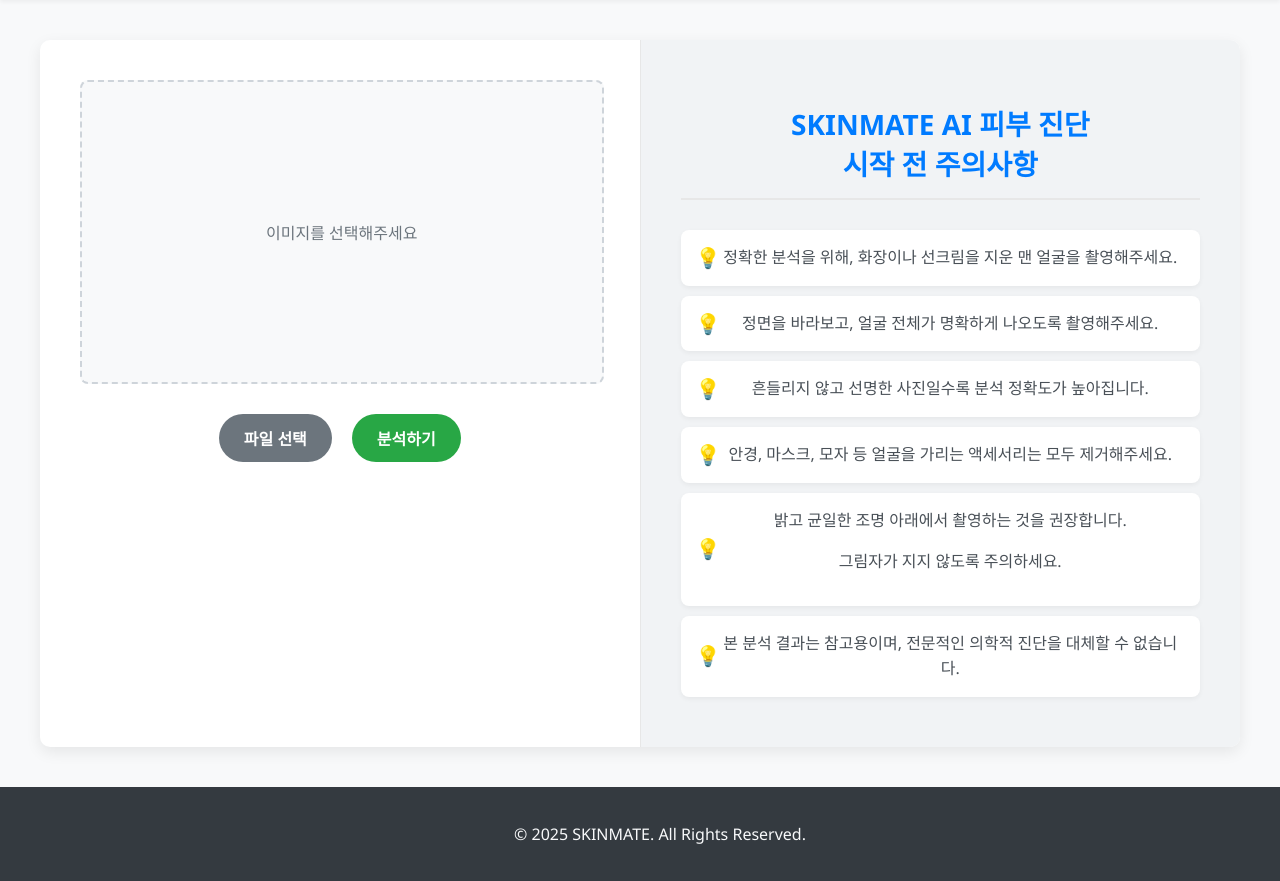
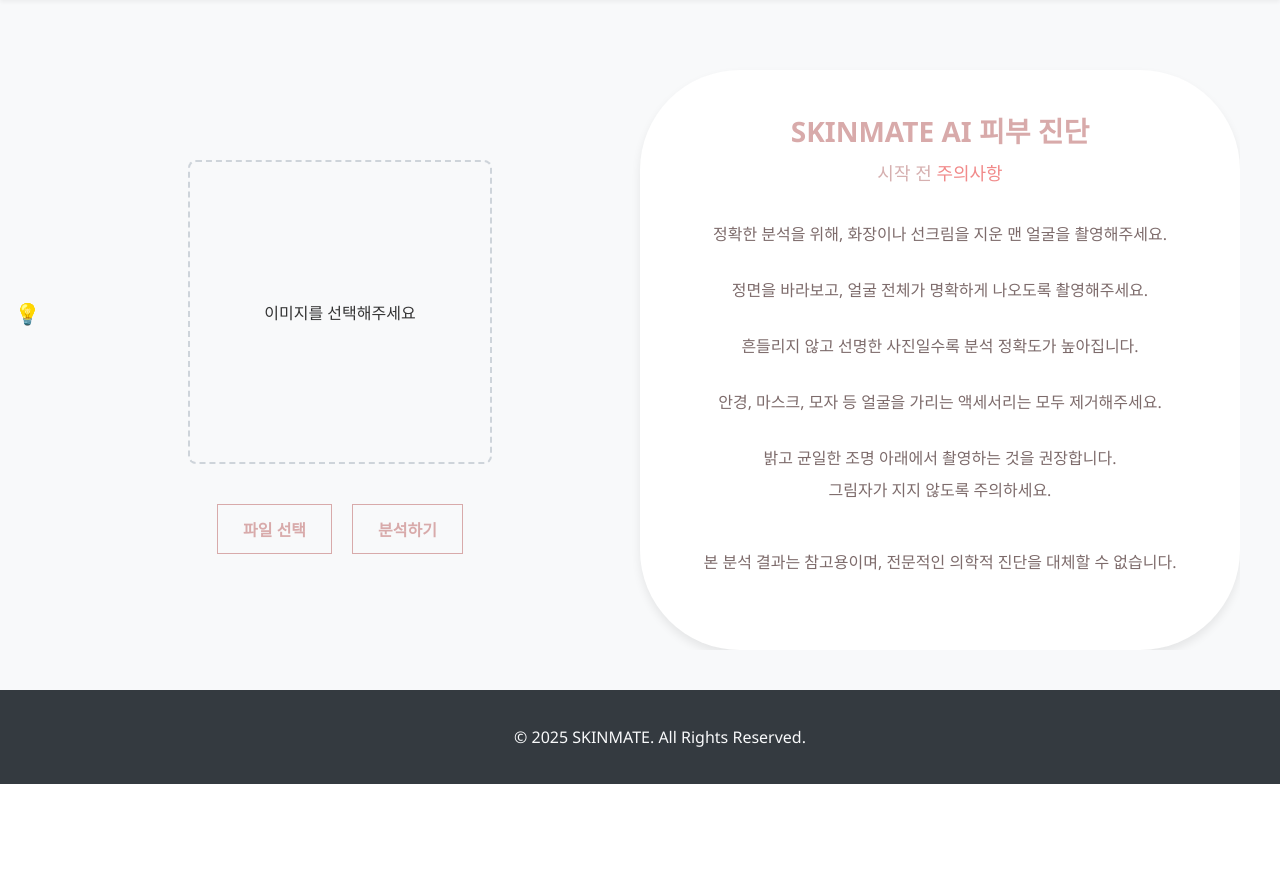
Before and after one commit to gkfla317/SKINMATE, a Flask app: page /analysis in a window 1280 px wide. Shown: the part 86-967 px from the top of the page. After the commit the page ends 870 px from the top, so only its background shows below. Run offline with Flask 3, Linux system fonts and the light colour scheme.

Commit message:
Update style.css

```diff
--- a/static/css/style.css
+++ b/static/css/style.css
@@ -140,9 +140,8 @@
     display: flex;
     width: 100%;
     max-width: 1200px;
-    background-color: #ffffff;
     border-radius: 10px;
-    box-shadow: 0 5px 15px rgba(0,0,0,0.08);
+    /* box-shadow: 0 5px 15px rgba(0,0,0,0.08); */
     overflow: hidden;
     margin: 20px;
 }
@@ -150,23 +149,43 @@
 .left-panel, .right-panel {
     padding: 40px;
     flex: 1;
+    margin-top: 30px;
 }
 
-.left-panel {
-    border-right: 1px solid #e7e7e7;
+/* .left-panel {
     text-align: center;
+} */
+
+.right-panel {
+    width: 100%;
+    height: 500px;
+    background-color: #ffffff;
+    padding: 40px;
+    border-radius: 100px;
+    box-shadow: 0 5px 10px rgba(0,0,0,0.08);
 }
 
-.right-panel {
-    background-color: #f1f3f5;
+.all-right-panel {
+    box-shadow: 0 2px 5px rgba(0,0,0,0.05); /* 그림자 효과 */
 }
 
 .right-panel h2 {
-    color: #007bff; /* 제목 색상 변경 */
+    margin-top: 0px;
+    color: #D8AAAA; /* 제목 색상 변경 */
     font-size: 28px; /* 제목 크기 키우기 */
-    margin-bottom: 30px; /* 제목 아래 여백 추가 */
-    border-bottom: 2px solid #e7e7e7; /* 제목 아래 구분선 */
-    padding-bottom: 15px; /* 구분선과의 간격 */
+}
+
+.right-panel h2 .subtitle {
+    font-size: 18px; /* 부제목 글자 크기 */
+    font-weight: normal; /* 부제목 폰트 굵기 */
+}
+
+.pink-text {
+    color: #D6B0B0;
+}
+
+.red-text {
+    color: #F18A8A;
 }
 
 .right-panel ul {
@@ -176,16 +195,14 @@
 }
 
 .right-panel ul li {
-    background-color: #ffffff; /* 리스트 아이템 배경색 */
     padding: 15px 20px; /* 패딩 */
     margin-bottom: 10px; /* 아이템 간 간격 */
     border-radius: 8px; /* 모서리 둥글게 */
-    box-shadow: 0 2px 5px rgba(0,0,0,0.05); /* 그림자 효과 */
     font-size: 16px;
-    line-height: 1.6;
-    color: #495057;
-    position: relative; /* 아이콘 위치 지정을 위해 */
-    padding-left: 40px; /* 아이콘 공간 확보 */
+    line-height: 1;
+    color: #7D6B6B;
+   /* position: relative;  아이콘 위치 지정을 위해 */
+   /* padding-left: 40px;  아이콘 공간 확보 */
 }
 
 .right-panel ul li::before {
@@ -199,7 +216,9 @@
 }
 
 .image-preview-container {
-    width: 100%;
+    margin: auto;
+    margin-top: 50px;
+    width: 300px;
     height: 300px;
     border: 2px dashed #ced4da;
     border-radius: 8px;
@@ -217,10 +236,7 @@
     display: none; /* 기본적으로 숨김 */
 }
 
-.image-preview-container .placeholder-text {
-    color: #6c757d;
-    font-size: 16px;
-}
+
 
 .button-group {
     display: flex;
@@ -230,28 +246,20 @@
 
 .file-input-label, .analyze-button {
     padding: 12px 25px;
-    border-radius: 25px;
+    margin-top: 10px;
+    border-radius: 0; /* 각진 모양 */
     font-size: 16px;
     font-weight: 600;
     cursor: pointer;
     transition: all 0.3s ease;
-    border: none;
+    border: 1px solid #D8AAAA; /* 테두리 스타일 */
+    background-color: transparent; /* 투명 배경 */
+    color: #D8AAAA; /* 텍스트 색상 */
 }
 
-.file-input-label {
-    background-color: #6c757d;
+.file-input-label:hover, .analyze-button:hover {
+    background-color: #D8AAAA;
     color: white;
-}
-.file-input-label:hover {
-    background-color: #5a6268;
-}
-
-.analyze-button {
-    background-color: #28a745;
-    color: white;
-}
-.analyze-button:hover {
-    background-color: #218838;
 }
 
 #file-upload {
```
